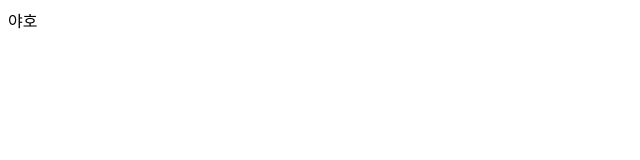
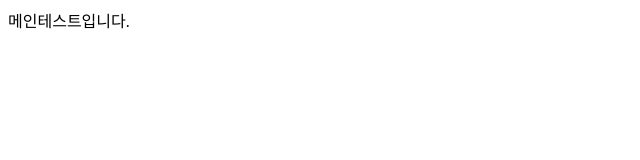
Before and after one commit to apeun-gidaechi/seugi-desktop, a React (Vite) app: page / in a window 1280 px wide. Shown: the top 160 px of the page, without its empty margins (0-640 px from the left). Built offline with nearby package versions, Linux system fonts and the light colour scheme.

Commit message:
⚡ :: test

```diff
--- a/src/App.tsx
+++ b/src/App.tsx
@@ -6,7 +6,7 @@ function App() {
   const [count, setCount] = useState(0)
 
   return (
-    <>야호</>
+    <>메인테스트입니다.</>
   )
 }
 
```
